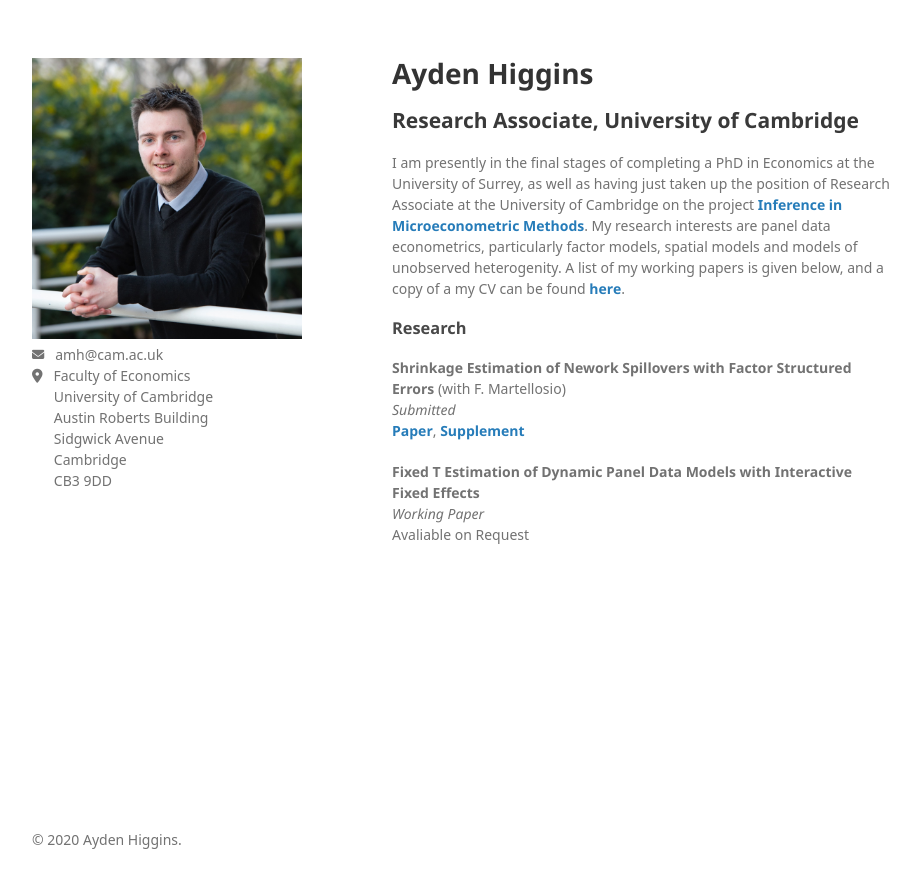
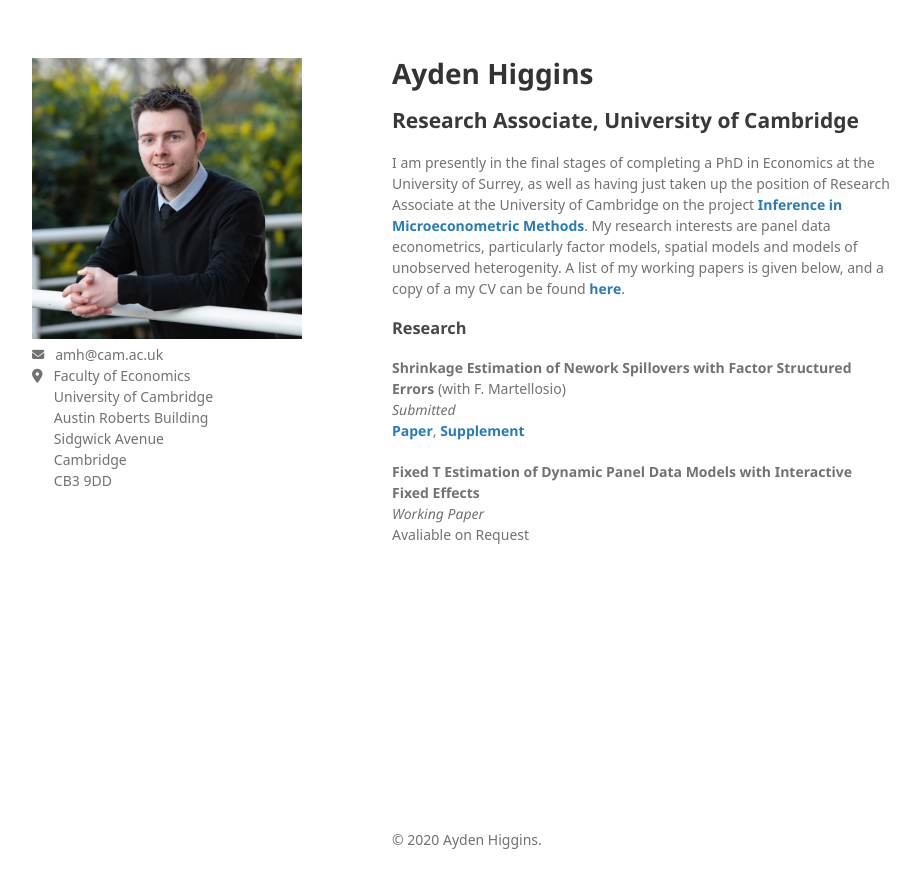
Before and after one commit to Tokkita/Tokkita.github.io, a Jekyll site: the page built from index.md, in a window 1280 px wide. Shown: the top 888 px of the page, without its empty margins (178-1098 px from the left). Built offline with Jekyll 4.4.1, drawn with Linux system fonts in a browser that asks for light colours; nearby versions of some CDN libraries; some web fonts are replaced; our own code applies the rules of GitHub Pages for plain Markdown files; a script that is not in the unit is left out.

Commit message:
Update default.html

```diff
--- a/_layouts/default.html
+++ b/_layouts/default.html
@@ -32,12 +32,14 @@
 
       {{ content }}
 
-      </section>
-<footer class="fixed-bottom">
+       <footer class="fixed-bottom">
   <div class="container mt-0">
     &copy; 2020 Ayden Higgins.
   </div>
 </footer>
+
+      </section>
+
     </div>
     <script src="{{ "/assets/js/scale.fix.js" | relative_url }}"></script>
     {% if site.google_analytics %}
```
